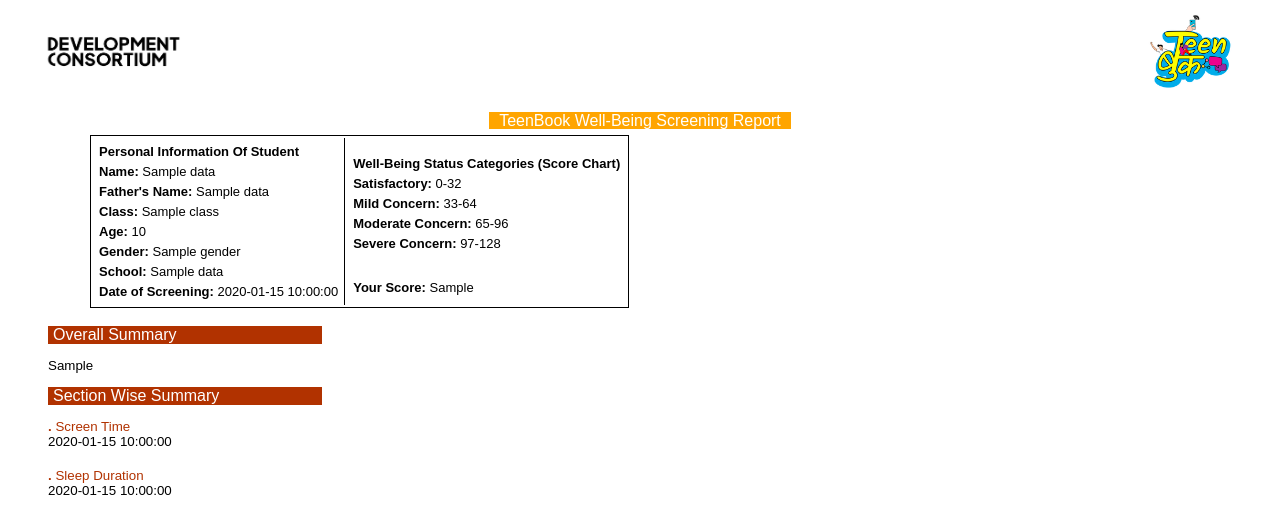
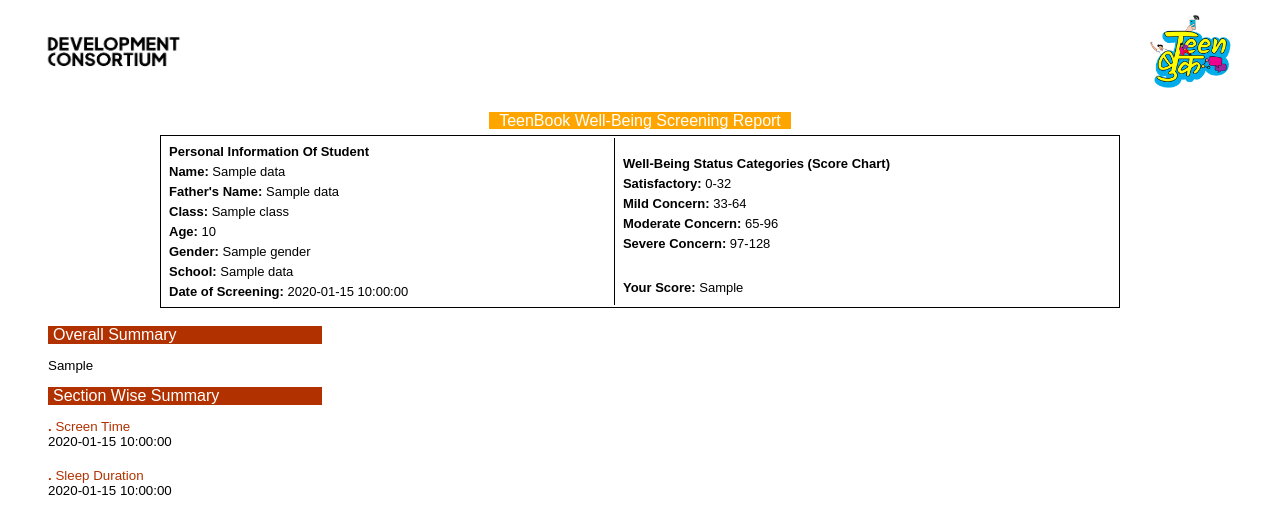
Before and after one commit to saxenankit123/ReportsAutomation, a Flask app: template templates/report_template.html in a window 1280 px wide. Shown: the top 507 px of the page. Run offline with Flask 3, Linux system fonts and the light colour scheme; the template is opened without the code that fills it: most values are stand-ins (such as "Sample title", 1, 10 or a date in 2020); parts of the project's set-up code (start-up, migrations or seed data) failed here and were passed over.

Commit message:
changed table properties

```diff
--- a/templates/report_template.html
+++ b/templates/report_template.html
@@ -16,7 +16,6 @@
     </style>
 </head>
 <body>
-
         <div>
             <table style="width: 100%; border: none">
                 <tr>
@@ -30,16 +29,13 @@
             </table>
         </div>
         <div >
-            <table >
-                <tr>
+
             <p style="text-align: center;margin-top: 10px;">
                 <span style="background-color: orange; padding-left:10px;padding-right:10px;color: white;">
                     TeenBook Well-Being Screening Report
                 </span>
             </p>
-                </tr>
-                <tr>
-                    <table style="border: 1px solid black;margin-left: 50px;margin-right: 50px;width: auto;">
+            <table style="border: 1px solid black;margin:auto;width: 80%;">
                 <tr>
                     <td rowspan="2" style="font-size: small;border-right: 1px solid black;">
                         <p><strong>Personal Information Of Student</strong></p>
@@ -65,8 +61,7 @@
                     </td>
                 </tr>
             </table>
-                </tr>
-            </table>
+
             <table style="margin-top: 10px;text-align: justify;">
                 <tr>
                     <td>
```
Lines whose indentation alone changed are shown as unchanged.
